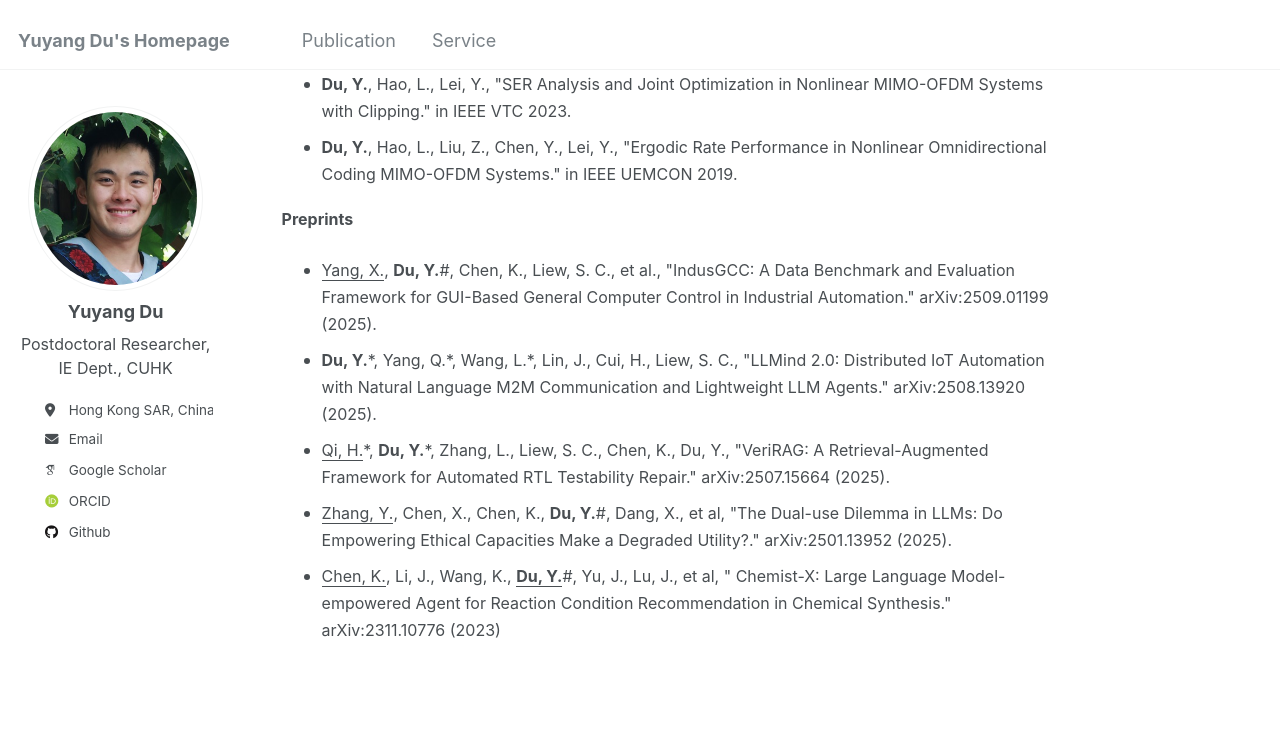
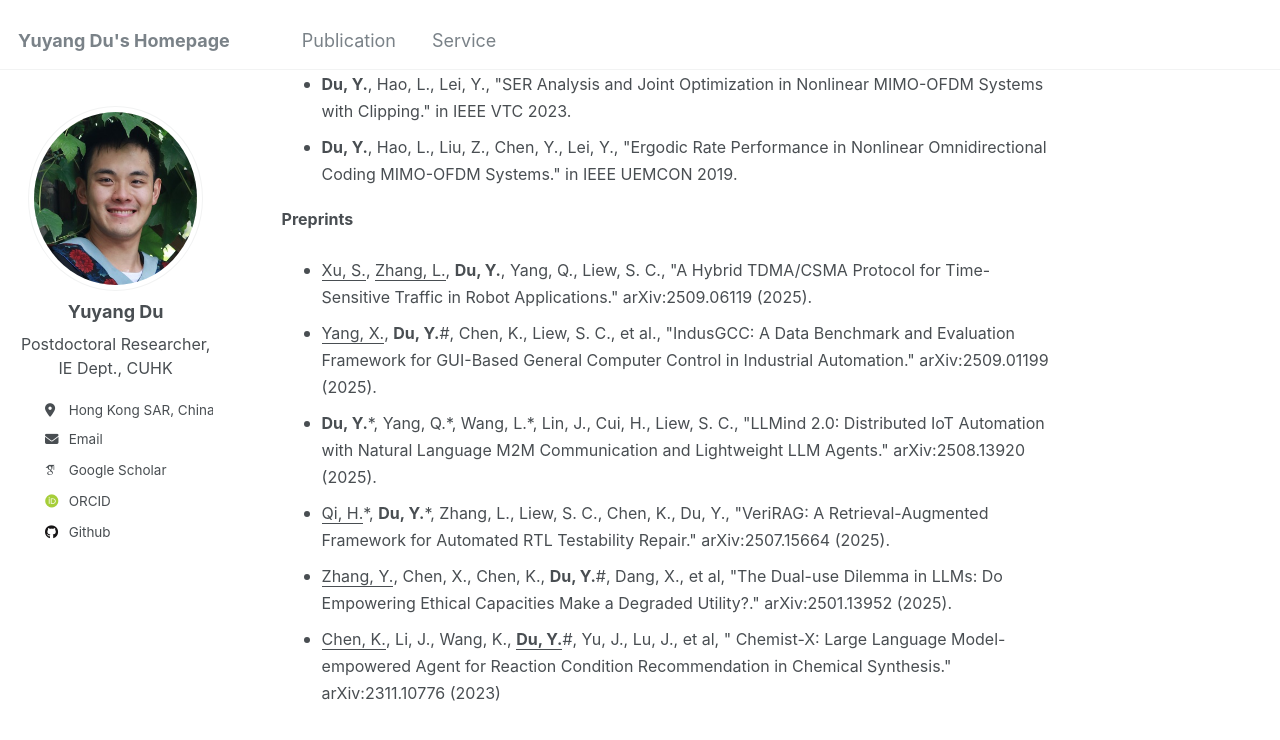
Before and after one commit to yuyangdu01/yuyangdu01.github.io, a Jekyll site: the page built from _pages/markdown.md, in a window 1280 px wide and 900 px high, scrolled down 1425 px. Shown: the top 740 px of the window. Built offline with Jekyll 4.4.1, drawn with Linux system fonts in a browser that asks for light colours; some web fonts are replaced.

Commit message:
Update markdown.md

```diff
--- a/_pages/markdown.md
+++ b/_pages/markdown.md
@@ -32,7 +32,7 @@ List of Publications <font size=3></font><font size=1>(<u>mentee</u>, *equal con
 * <font size=3><b>Du, Y.</b>, Hao, L., Liu, Z., Chen, Y., Lei, Y., "Ergodic Rate Performance in Nonlinear Omnidirectional Coding MIMO-OFDM Systems." in IEEE UEMCON 2019.</font>
 
 **<font size=3>Preprints</font>**
-
+* <font size=3><u>Xu, S.</u>, <u>Zhang, L.</u>, <b>Du, Y.</b>, Yang, Q., Liew, S. C., "A Hybrid TDMA/CSMA Protocol for Time-Sensitive Traffic in Robot Applications." arXiv:2509.06119 (2025).</font>
 * <font size=3><u>Yang, X.</u>, <b>Du, Y.</b>#, Chen, K., Liew, S. C., et al., "IndusGCC: A Data Benchmark and Evaluation Framework for GUI-Based General Computer Control in Industrial Automation." arXiv:2509.01199 (2025).</font>
 * <font size=3><b>Du, Y.</b>*, Yang, Q.*, Wang, L.*, Lin, J., Cui, H., Liew, S. C., "LLMind 2.0: Distributed IoT Automation with Natural Language M2M Communication and Lightweight LLM Agents." arXiv:2508.13920 (2025).</font>
 * <font size=3><u>Qi, H.</u>*, <b>Du, Y.</b>*, Zhang, L., Liew, S. C., Chen, K., Du, Y., "VeriRAG: A Retrieval-Augmented Framework for Automated RTL Testability Repair." arXiv:2507.15664 (2025).</font>
```
